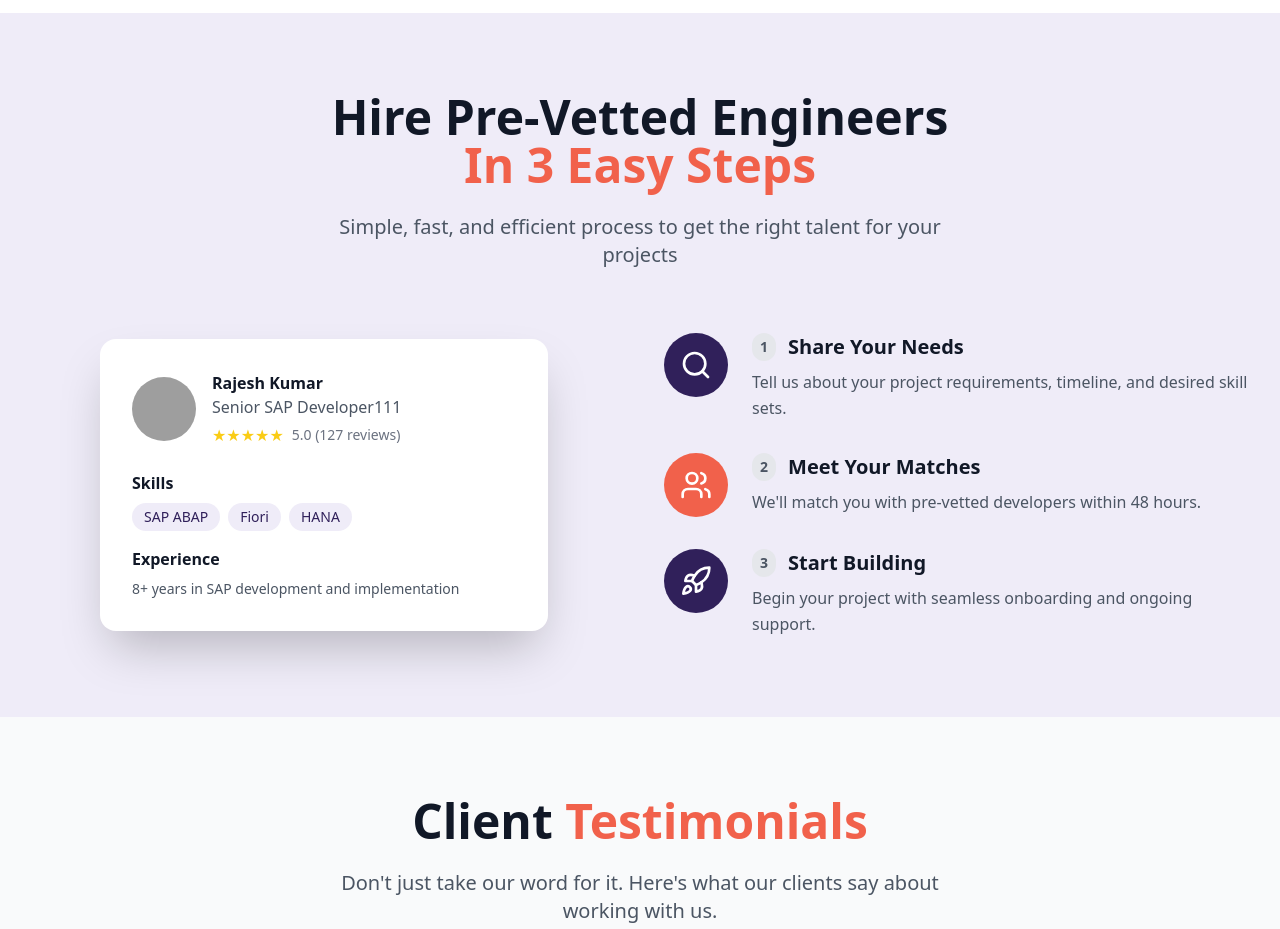
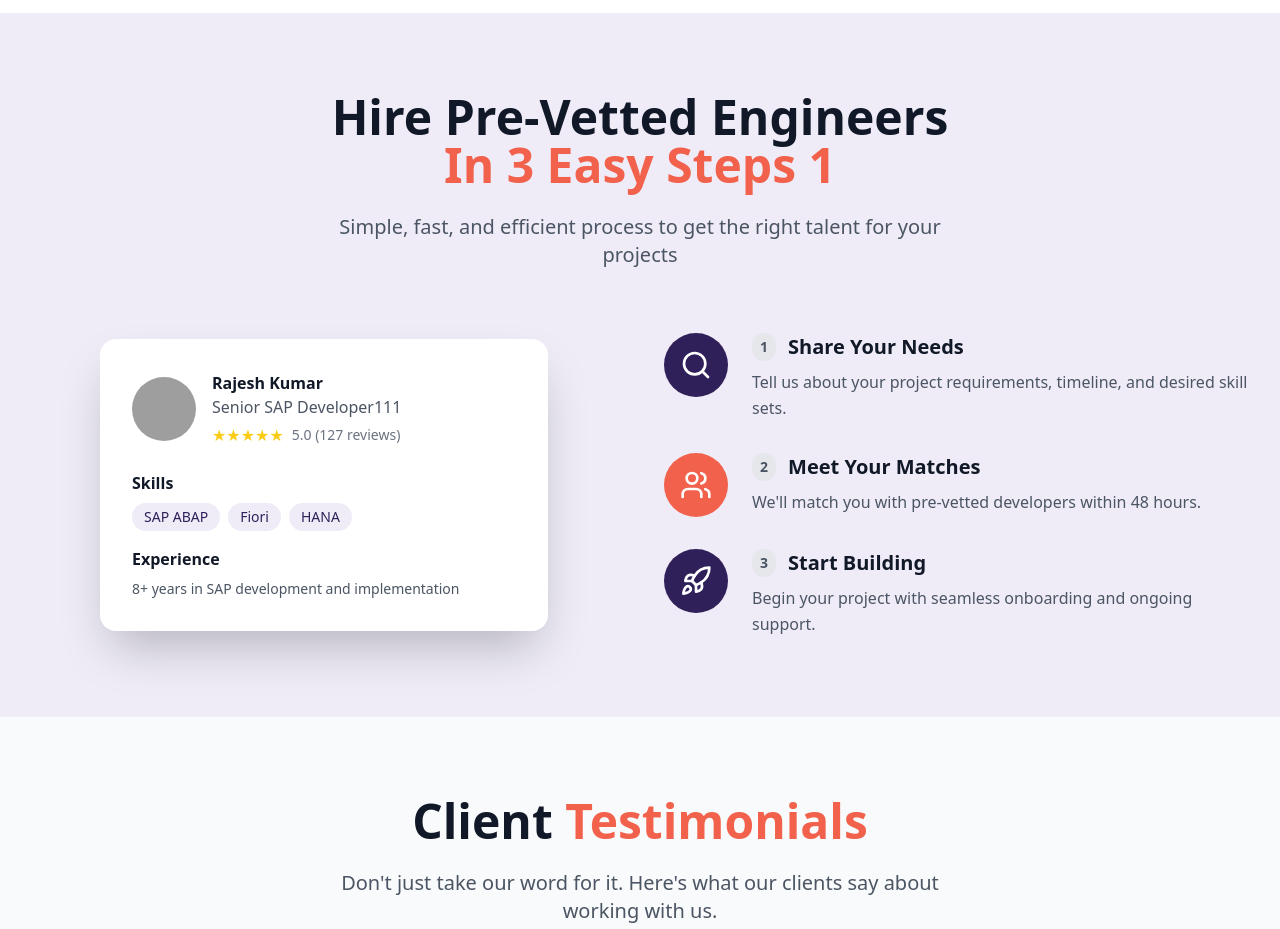
Before and after one commit to LPSoftwareServices/LPSS-JS, a React (Vite) app: page / in a window 1280 px wide. Shown: the part 2080-3009 px from the top of the page. Built offline with nearby package versions, Linux system fonts and the light colour scheme; grey boxes are pictures that could not be loaded.

Commit message:
Update HiringProcess.tsx

```diff
--- a/src/components/HiringProcess.tsx
+++ b/src/components/HiringProcess.tsx
@@ -30,7 +30,7 @@ const HiringProcess = () => {
           <h2 className="text-4xl lg:text-5xl font-bold text-gray-900 mb-6">
             Hire Pre-Vetted Engineers
             <br />
-            <span className="text-brand-coral">In 3 Easy Steps</span>
+            <span className="text-brand-coral">In 3 Easy Steps 1</span>
           </h2>
           <p className="text-xl text-gray-600 max-w-2xl mx-auto">
             Simple, fast, and efficient process to get the right talent for your projects
```
